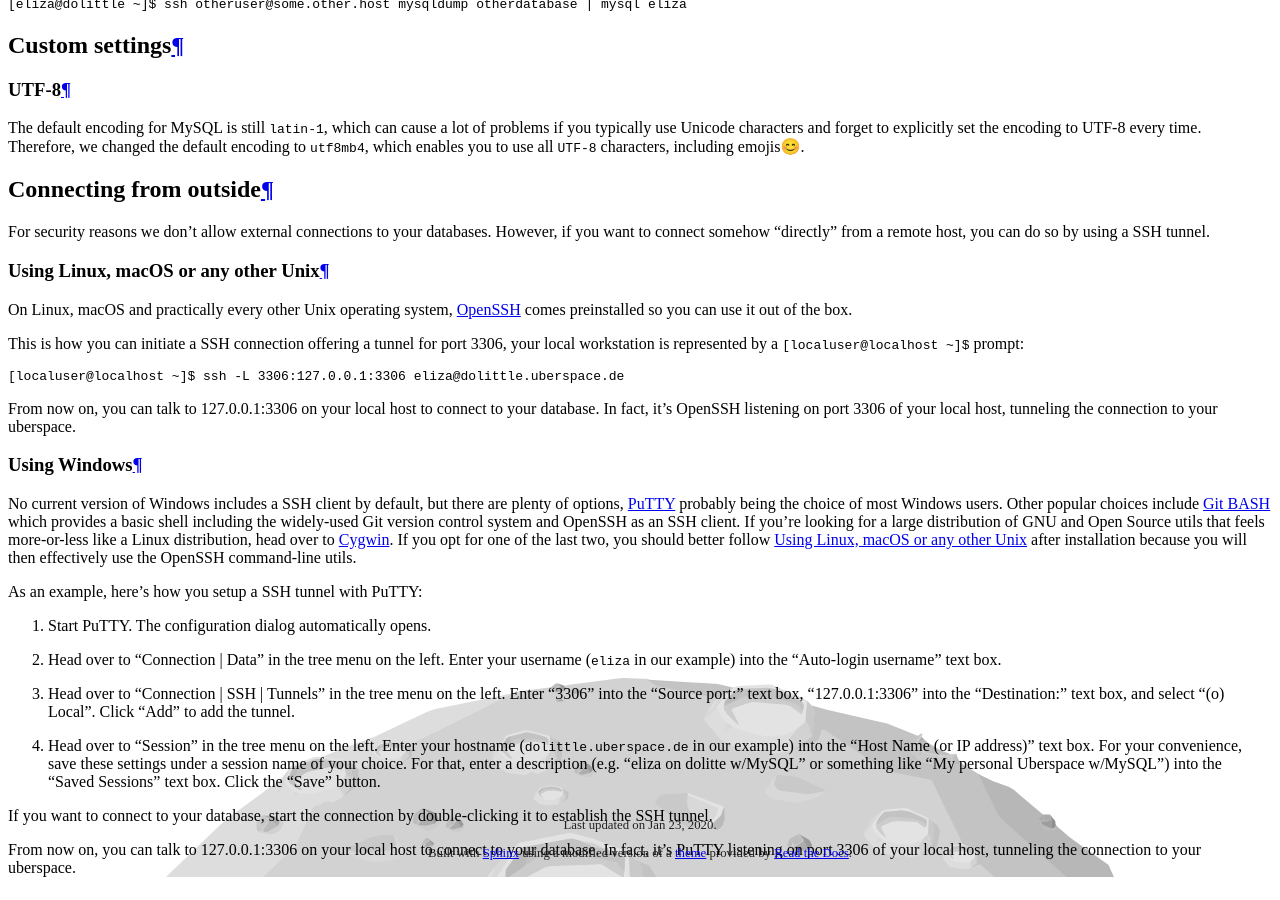
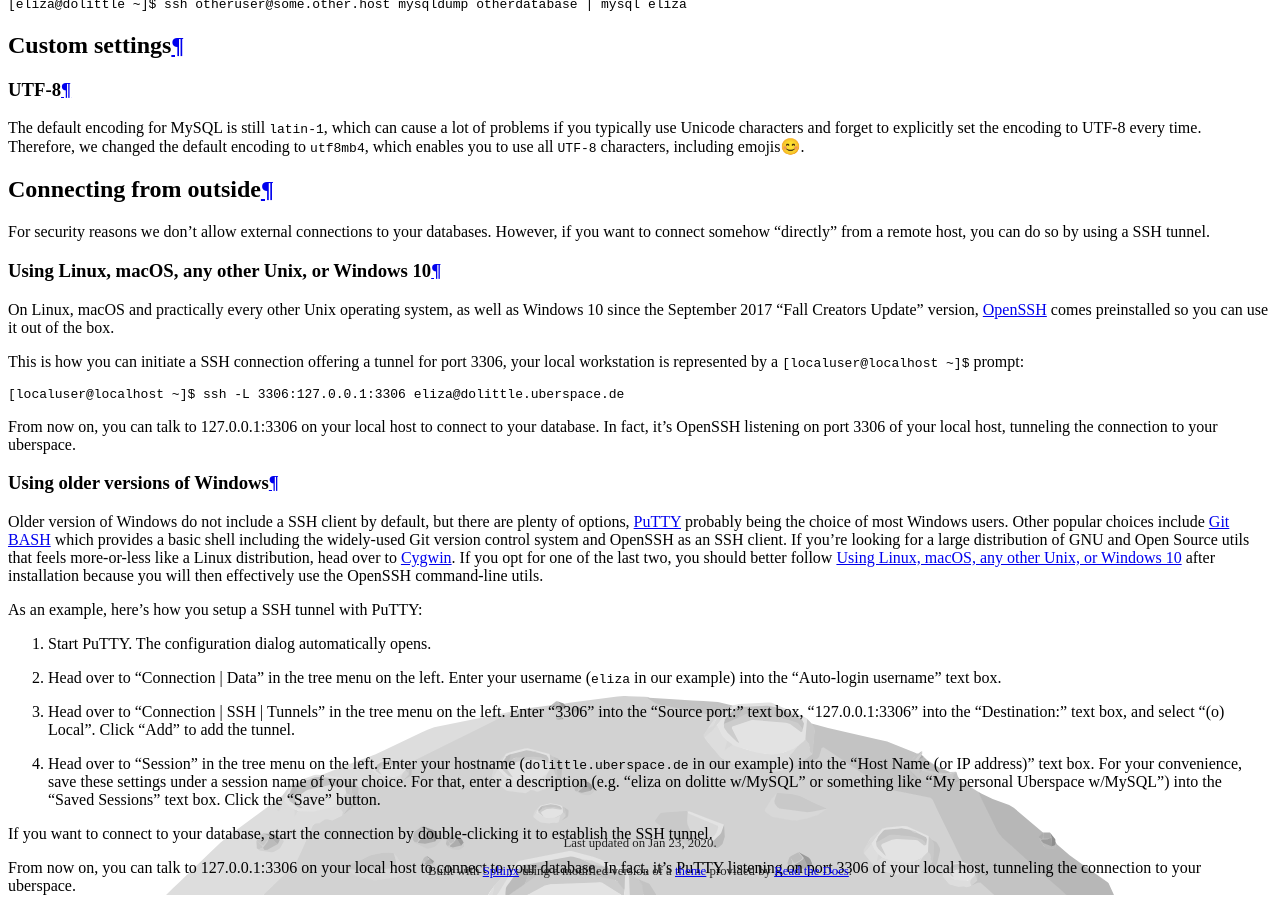
Before and after one commit to Uberspace/manual, a Sphinx documentation site: the page built from source/database-mysql.rst, in a window 1280 px wide and 900 px high, scrolled down 3674 px. Built offline with Sphinx 7.4.7 and the Read the Docs theme 2.0.0, drawn with Linux system fonts in a browser that asks for light colours; pages that are not in the unit, such as notebooks, are missing from menus.

Commit message:
Update database-mysql.rst
Update to include info on Windows 10 inclusion of OpenSSH since 1709 version. Copy of info provided at https://manual.uberspace.de/basics-ssh.html.

```diff
--- a/source/database-mysql.rst
+++ b/source/database-mysql.rst
@@ -181,10 +181,10 @@ However, if you want to connect somehow "directly" from a remote host, you can d
 
 .. _mysql-ssh-tunnel-using-linux:
 
-Using Linux, macOS or any other Unix
+Using Linux, macOS, any other Unix, or Windows 10
 ------------------------------------
 
-On Linux, macOS and practically every other Unix operating system, `OpenSSH <https://www.openssh.com/>`_
+On Linux, macOS and practically every other Unix operating system, as well as Windows 10 since the September 2017 “Fall Creators Update” version, `OpenSSH <https://www.openssh.com/>`_
 comes preinstalled so you can use it out of the box.
 
 This is how you can initiate a SSH connection offering a tunnel for port 3306,
@@ -198,10 +198,10 @@ From now on, you can talk to 127.0.0.1:3306 on your local host to connect to you
 In fact, it's OpenSSH listening on port 3306 of your local host, tunneling the connection to your uberspace.
 
 
-Using Windows
+Using older versions of Windows
 -------------
 
-No current version of Windows includes a SSH client by default, but there are plenty of options,
+Older version of Windows do not include a SSH client by default, but there are plenty of options,
 `PuTTY <http://www.chiark.greenend.org.uk/~sgtatham/putty/download.html>`_ probably being the choice of most Windows users.
 Other popular choices include `Git BASH <https://git-for-windows.github.io/>`_ which provides a basic shell including
 the widely-used Git version control system and OpenSSH as an SSH client.
```
